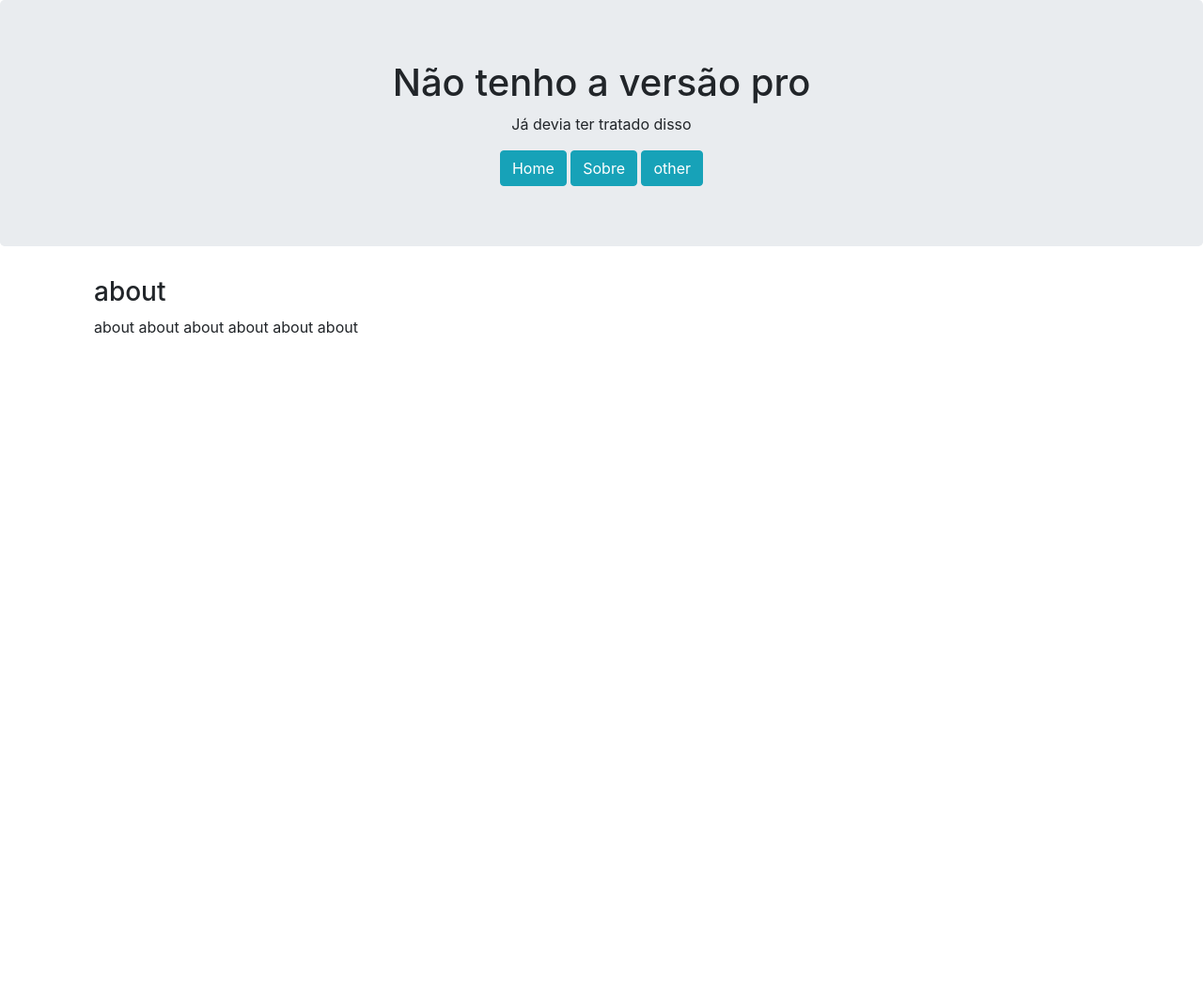
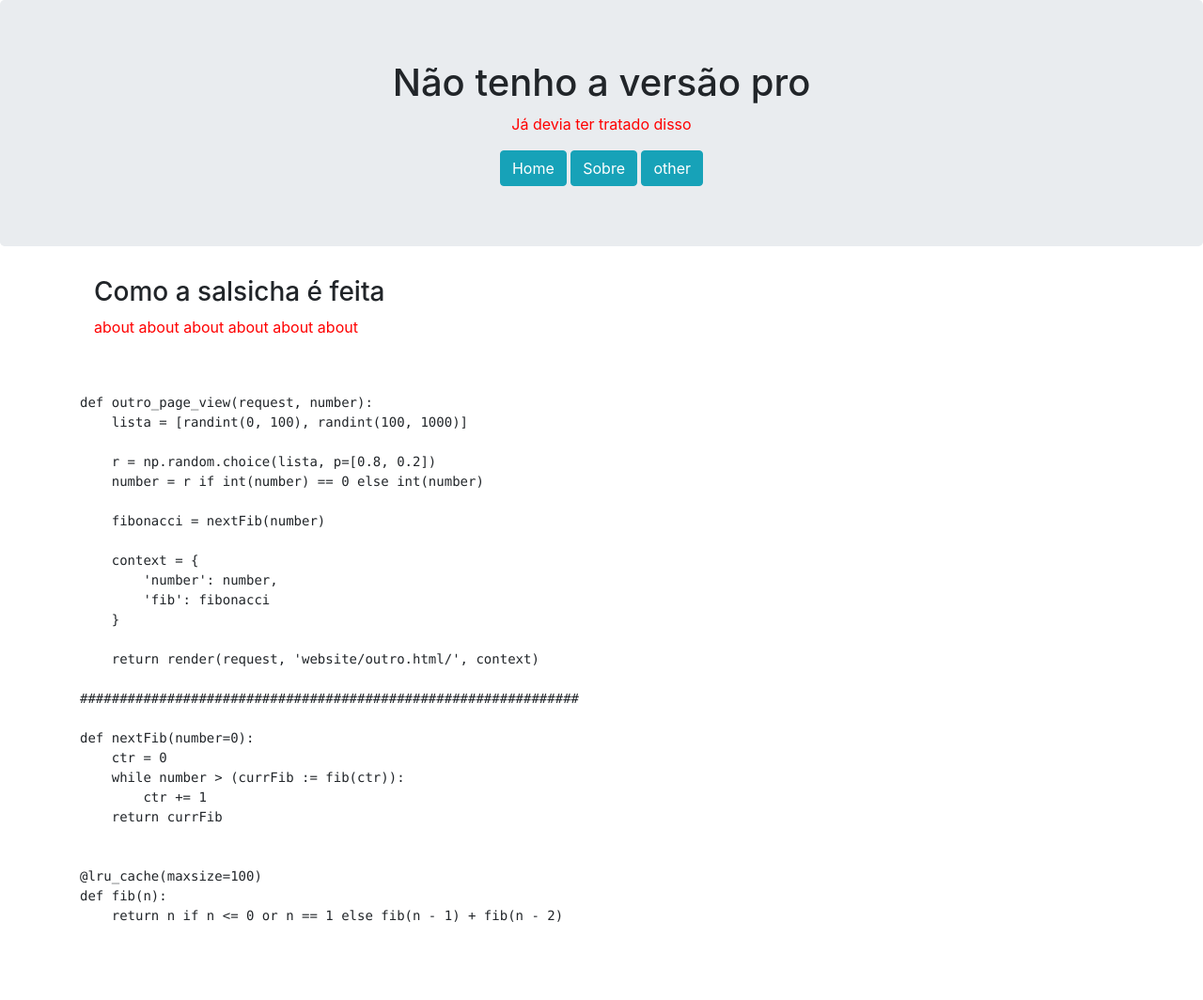
Before and after one commit to paulopinto-21906966/lab6_PW, a Django app: page /about in a window 1280 px wide. Shown: the whole page at 94% size. Before the commit the page ends 355 px from the top, so only its background shows below. Run offline with Django 3.2, Linux system fonts and the light colour scheme; some libraries are stand-ins or nearby versions.

Commit message:
Fibonacci + heroku

```diff
--- a/config/settings.py
+++ b/config/settings.py
@@ -25,7 +25,7 @@ SECRET_KEY = 'django-insecure-agb#4@7bpo(r1@g*6^7^77bf=4xfo-qbc=uz$y8uqjr&=31xo=
 # SECURITY WARNING: don't run with debug turned on in production!
 DEBUG = True
 
-ALLOWED_HOSTS = []
+ALLOWED_HOSTS = ['*']
 
 
 # Application definition
--- a/website/static/website/css/base.css
+++ b/website/static/website/css/base.css
@@ -1,4 +1,8 @@
 /* base.css */
+
+p {
+    color: red
+}
 
 footer {
    position: fixed;
--- a/website/templates/website/about.html
+++ b/website/templates/website/about.html
@@ -3,6 +3,35 @@
 {% extends 'website/base.html' %}
 
 {% block main %}
-    <h3>about</h3>
+    <h3>Como a salsicha é feita</h3>
     <p>about about about about about about </p>
 {% endblock %}
+{% block code %}
+def outro_page_view(request, number):
+    lista = [randint(0, 100), randint(100, 1000)]
+
+    r = np.random.choice(lista, p=[0.8, 0.2])
+    number = r if int(number) == 0 else int(number)
+
+    fibonacci = nextFib(number)
+
+    context = {
+        'number': number,
+        'fib': fibonacci
+    }
+
+    return render(request, 'website/outro.html/', context)
+
+###############################################################
+
+def nextFib(number=0):
+    ctr = 0
+    while number > (currFib := fib(ctr)):
+        ctr += 1
+    return currFib
+
+
+@lru_cache(maxsize=100)
+def fib(n):
+    return n if n <= 0 or n == 1 else fib(n - 1) + fib(n - 2)
+{% endblock %}
--- a/website/templates/website/base.html
+++ b/website/templates/website/base.html
@@ -15,7 +15,7 @@
         <nav>
             <a class="btn btn-info" href="{% url 'website:home' %}">Home</a>
             <a class="btn btn-info" href="{% url 'website:about' %}">Sobre</a>
-            <a class="btn btn-info" href="{% url 'website:outro' ' ' %}">other</a>
+            <a class="btn btn-info" href="{% url 'website:outro' '0' %}">other</a>
         </nav>
     </header>
 
@@ -32,6 +32,12 @@
 
         {% block aditional %}
         {% endblock %}
+        <pre>
+            <code>
+                {% block code %}
+                {% endblock %}
+            </code>
+        </pre>
     </article>
 
     <footer></footer>
--- a/website/templates/website/home.html
+++ b/website/templates/website/home.html
@@ -6,7 +6,7 @@
 
 {% block main %}
     <h3>Titulo</h3>
-    <p>texto texto texto texto texto texto texto </p>
+    <p>it's all in the game yo</p>
     <p>{{ data }}</p>
 {% endblock %}
 
--- a/website/templates/website/outro.html
+++ b/website/templates/website/outro.html
@@ -9,6 +9,6 @@
 
 {% block aditional %}
     <p>
-        ele é o {{ name }}
+        A seguir a {{ number }}, o primeiro número da sequência Fibonacci é o {{ fib }}
     </p>
 {% endblock %}
--- a/website/urls.py
+++ b/website/urls.py
@@ -7,6 +7,6 @@ app_name = "website"
 urlpatterns = [
     path('', views.home_page_view, name='home'),
     path('home', views.home_page_view, name='home'),
-    path('outro/<str:name>', views.outro_page_view, name='outro'),
+    path('outro/<str:number>', views.outro_page_view, name='outro'),
     path('about', views.about_page_view, name='about'),
 ]
--- a/website/views.py
+++ b/website/views.py
@@ -1,7 +1,10 @@
 #  hello/views.py
 from datetime import datetime
+from random import randint
 
+import numpy as np
 from django.shortcuts import render
+from website.funs import *
 
 
 def home_page_view(request):
@@ -15,12 +18,17 @@ def about_page_view(request):
     return render(request, 'website/about.html')
 
 
-def outro_page_view(request, name):
+def outro_page_view(request, number):
+    lista = [randint(0, 100), randint(100, 1000)]
+
+    r = np.random.choice(lista, p=[0.8, 0.2])
+    number = r if int(number) == 0 else int(number)
+
+    fibonacci = nextFib(number)
+
     context = {
-        'name': name
+        'number': number,
+        'fib': fibonacci
     }
 
-    # TODO: ALGORITMO get next fibonacci??
-
-
     return render(request, 'website/outro.html/', context)
```
Also changed, not shown: website/funs.py (added, +25 -0 lines), 4 other files.
